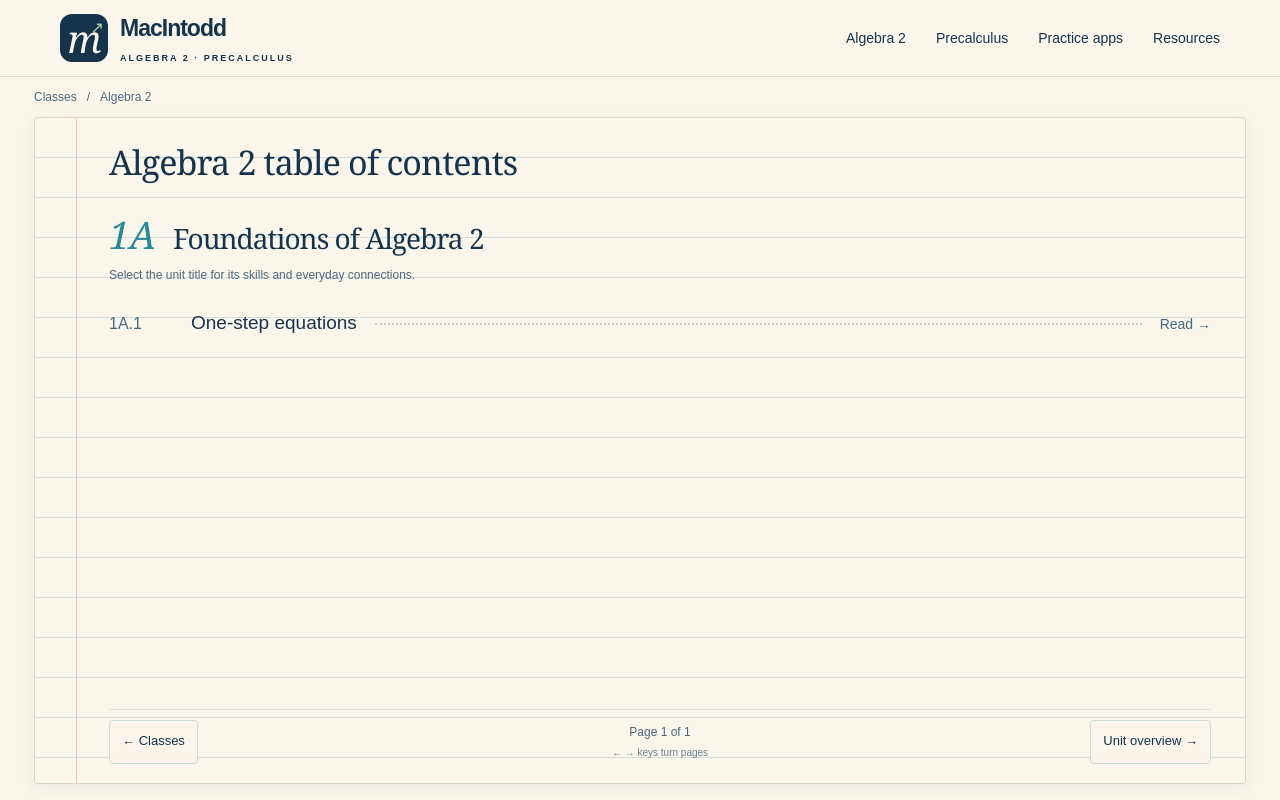
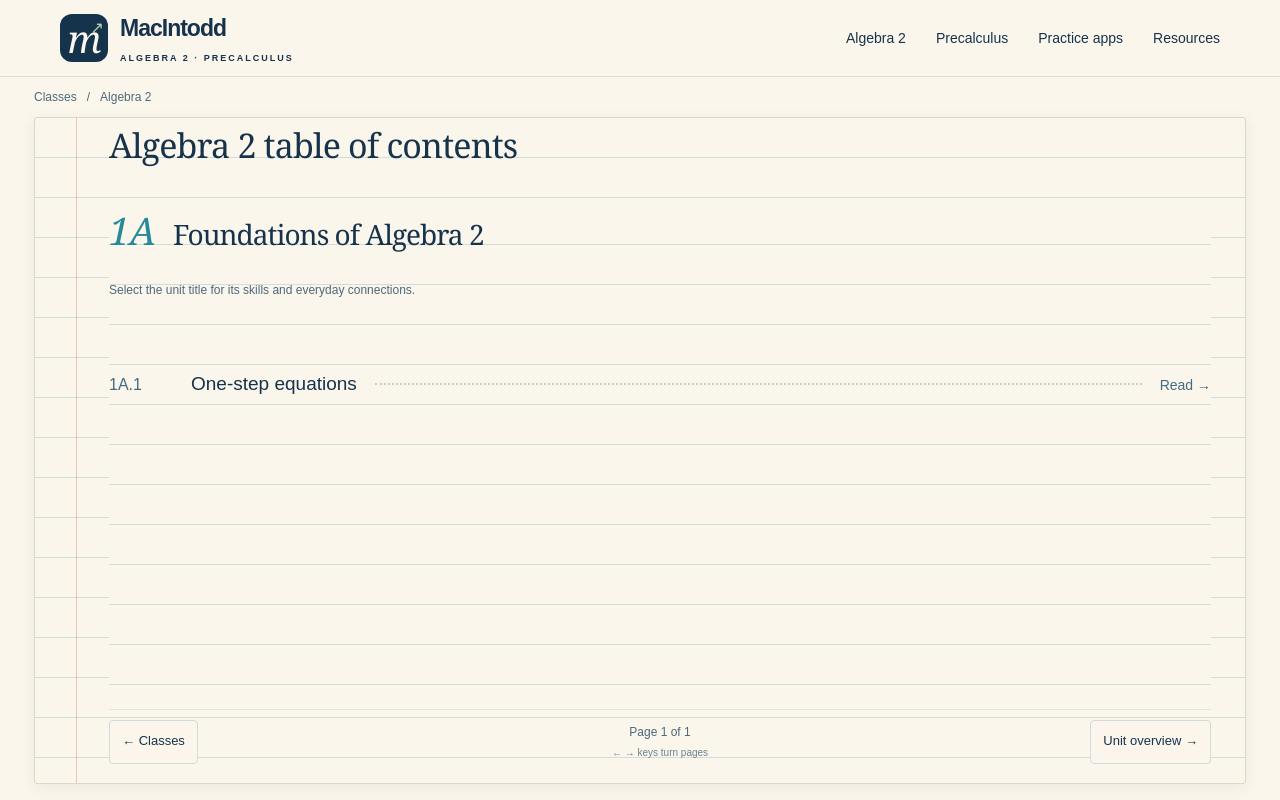
Before and after one commit to macintodd/macintodd-math-site, a Next.js app: page /courses/algebra-2 in a window 1280 px wide. Built offline with nearby package versions, Linux system fonts and the light colour scheme.

Commit message:
Align course contents text baselines with notebook rules

```diff
--- a/src/app/courses/[course]/page.tsx
+++ b/src/app/courses/[course]/page.tsx
@@ -25,7 +25,7 @@ export default async function CoursePage({ params }: { params: Promise<{ course:
         label: `${unit.title}${start ? ' continued' : ''}`,
         content: <section className="toc-unit">
           <h2><Link href={`/courses/${courseId}/units/${unit.slug}`}><span className="toc-unit-number">{unit.number}</span><span>{unit.title}{start ? ' (continued)' : ''}</span></Link></h2>
-          <p className="toc-unit-hint">Select the unit title for its skills and everyday connections.</p>
+          <p className="toc-unit-hint"><span>Select the unit title for its skills and everyday connections.</span></p>
           <ol className="toc-lessons" start={start + 1}>{unitLessons.slice(start, start + 4).map((lesson, i) => <li key={lesson.slug}>
             <Link href={`/courses/${courseId}/${lesson.slug}`}><span className="toc-lesson-number">{unit.number}.{start + i + 1}</span><span className="toc-lesson-title">{lesson.title}</span><span className="toc-leader" aria-hidden="true" /><span className="toc-read">Read <span aria-hidden="true">→</span></span></Link>
           </li>)}</ol>
@@ -33,9 +33,9 @@ export default async function CoursePage({ params }: { params: Promise<{ course:
       })
     }
   }
-  return <BookReader label={`${course.title} table of contents`}
+  return <BookReader className="course-contents" label={`${course.title} table of contents`}
     breadcrumb={<><Link href="/">Classes</Link><span aria-hidden="true">/</span><span>{course.title}</span></>}
-    heading={<h1>{course.title} table of contents</h1>}
+    heading={<h1><span>{course.title} table of contents</span></h1>}
     pages={pages}
     previousHref="/" previousLabel="Classes"
     nextHref={courseUnits[0] ? `/courses/${courseId}/units/${courseUnits[0].slug}` : undefined} nextLabel="Unit overview"
--- a/src/app/globals.css
+++ b/src/app/globals.css
@@ -110,3 +110,36 @@ body:has(.book-reader) .site-footer{display:none}
 .slope-point-target{cursor:pointer;touch-action:manipulation}.slope-point-target:focus-visible{outline:none;stroke:#b77900;stroke-width:3}.slope-graph-panel>p{max-width:440px;margin-inline:auto;line-height:1.35}
 .slope-selected{font-size:12px;line-height:1.4;min-height:0;margin:0;color:#16334c;overflow-wrap:anywhere}
 .slope-result-image{margin:18px auto;max-width:760px}.slope-result-image img{display:block;width:100%;height:auto;border:1px solid #cad5d8;border-radius:8px;margin:14px auto}.slope-result-image .slope-primary{display:inline-flex;align-items:center;justify-content:center;padding:10px 16px;min-height:44px;border-radius:7px;font-weight:600;text-decoration:none}.slope-complete>p{margin:8px 0}.slope-results .slope-local-notice{background:#eaf3eb;border:1px solid #bfd3c6;border-radius:8px;padding:18px}.slope-results details>summary{cursor:pointer;font-weight:600;padding:12px 0}
+
+/* Contents use one 40px writing rhythm. A zero-width baseline strut places
+   every font on the same rule, even when a title wraps onto another line. */
+.course-contents .book-paper{padding-top:0}
+.course-contents .book-heading{padding:0 0 40px}
+.course-contents .book-heading h1{display:flex;align-items:baseline;min-height:40px;line-height:40px}
+.course-contents .book-heading h1::before,
+.course-contents .toc-unit h2 a::before,
+.course-contents .toc-unit-hint::before,
+.course-contents .toc-lessons li a::before{content:"";display:block;flex:0 0 0;width:0;height:40px}
+.course-contents .book-stage{margin-top:0;background-attachment:local;background-image:repeating-linear-gradient(180deg,var(--paper) 0,var(--paper) 39px,#a7c6ce80 39px,#a7c6ce80 40px)}
+.course-contents .book-paper{background:linear-gradient(90deg,transparent 41px,#d9847f70 41px,#d9847f70 42px,transparent 42px),repeating-linear-gradient(180deg,var(--paper) 0,var(--paper) 39px,#a7c6ce80 39px,#a7c6ce80 40px)}
+.course-contents .toc-unit{padding:0}
+.course-contents .toc-unit h2{margin:0;line-height:40px}
+.course-contents .toc-unit h2 a{gap:0;min-height:40px;line-height:40px}
+.course-contents .toc-unit h2 a>span+span{margin-left:18px}
+.course-contents .toc-unit-number{line-height:40px}
+.course-contents .toc-unit-hint{display:flex;align-items:baseline;line-height:40px;margin:0 0 40px}
+.course-contents .toc-lessons li a{gap:0;align-items:baseline;min-height:80px;padding:0 0 40px;line-height:40px}
+.course-contents .toc-lessons li a>span+span{margin-left:18px}
+.course-contents .toc-lesson-title{line-height:40px}
+.course-contents .toc-leader{align-self:baseline;position:relative;bottom:5px}
+@supports(text-box-trim:trim-both){
+ .course-contents .book-heading h1>span,
+ .course-contents .toc-unit h2 a>span,
+ .course-contents .toc-unit-hint>span,
+ .course-contents .toc-lessons li a>span:not(.toc-leader){text-box-trim:trim-both;text-box-edge:cap alphabetic;transform:translateY(-1px)}
+}
+@media(max-width:740px){
+ .course-contents .book-paper{background:linear-gradient(90deg,transparent 13px,#d9847f70 13px,#d9847f70 14px,transparent 14px),repeating-linear-gradient(180deg,var(--paper) 0,var(--paper) 39px,#a7c6ce80 39px,#a7c6ce80 40px)}
+ .course-contents .toc-unit h2 a>span+span{margin-left:10px}
+ .course-contents .toc-lessons li a>span+span{margin-left:9px}
+}
--- a/src/components/BookReader.tsx
+++ b/src/components/BookReader.tsx
@@ -8,6 +8,7 @@ export type BookPage = { id: string; label: string; content: ReactNode }
 
 type Props = {
   label: string
+  className?: string
   heading: ReactNode
   breadcrumb: ReactNode
   pages: BookPage[]
@@ -17,7 +18,7 @@ type Props = {
   nextLabel?: string
 }
 
-export function BookReader({ label, heading, breadcrumb, pages, previousHref, previousLabel = 'Previous section', nextHref, nextLabel = 'Next section' }: Props) {
+export function BookReader({ label, className = '', heading, breadcrumb, pages, previousHref, previousLabel = 'Previous section', nextHref, nextLabel = 'Next section' }: Props) {
   const [active, setActive] = useState(0)
   const stage = useRef<HTMLDivElement>(null)
   const router = useRouter()
@@ -66,7 +67,7 @@ export function BookReader({ label, heading, breadcrumb, pages, previousHref, pr
   }, [active, last, nextHref, previousHref, router, turnPage])
 
   const page = pages[active] ?? pages[0]
-  return <section className="book-reader" aria-label={label}>
+  return <section className={`book-reader ${className}`} aria-label={label}>
     <nav className="book-breadcrumb" aria-label="Breadcrumb">{breadcrumb}</nav>
     <article className="book-paper">
       <header className="book-heading">{heading}</header>
```
